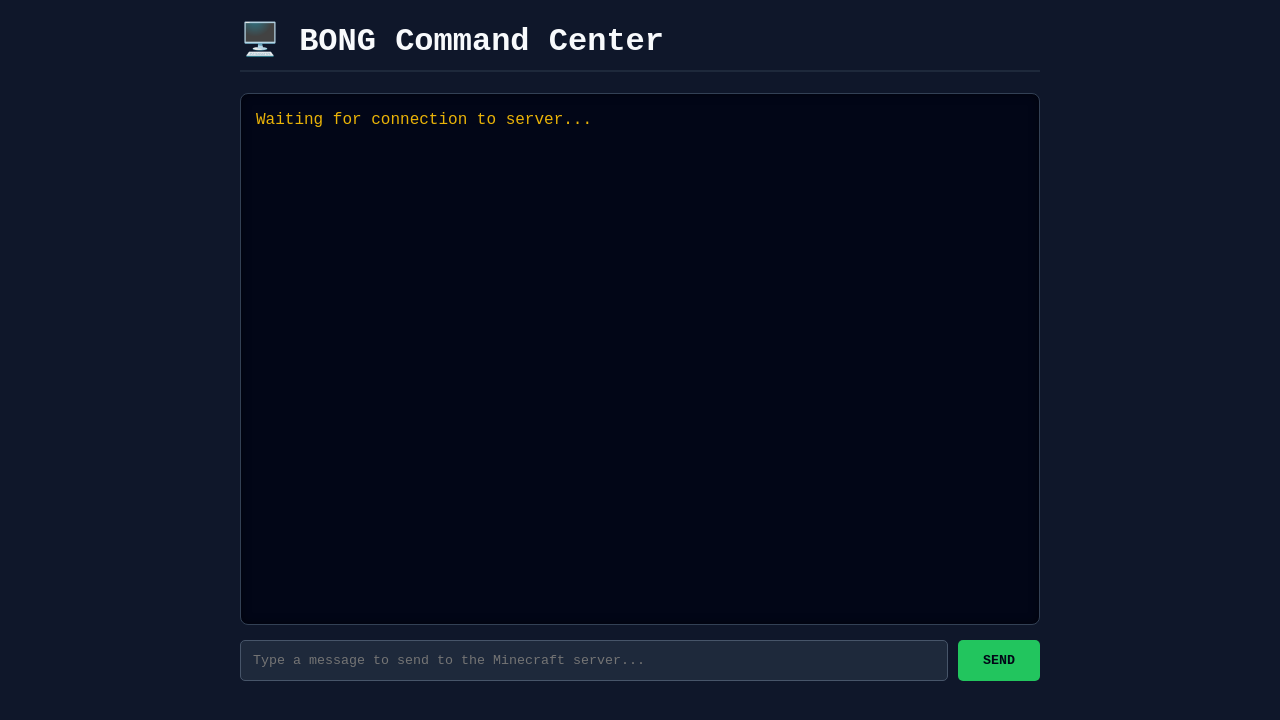
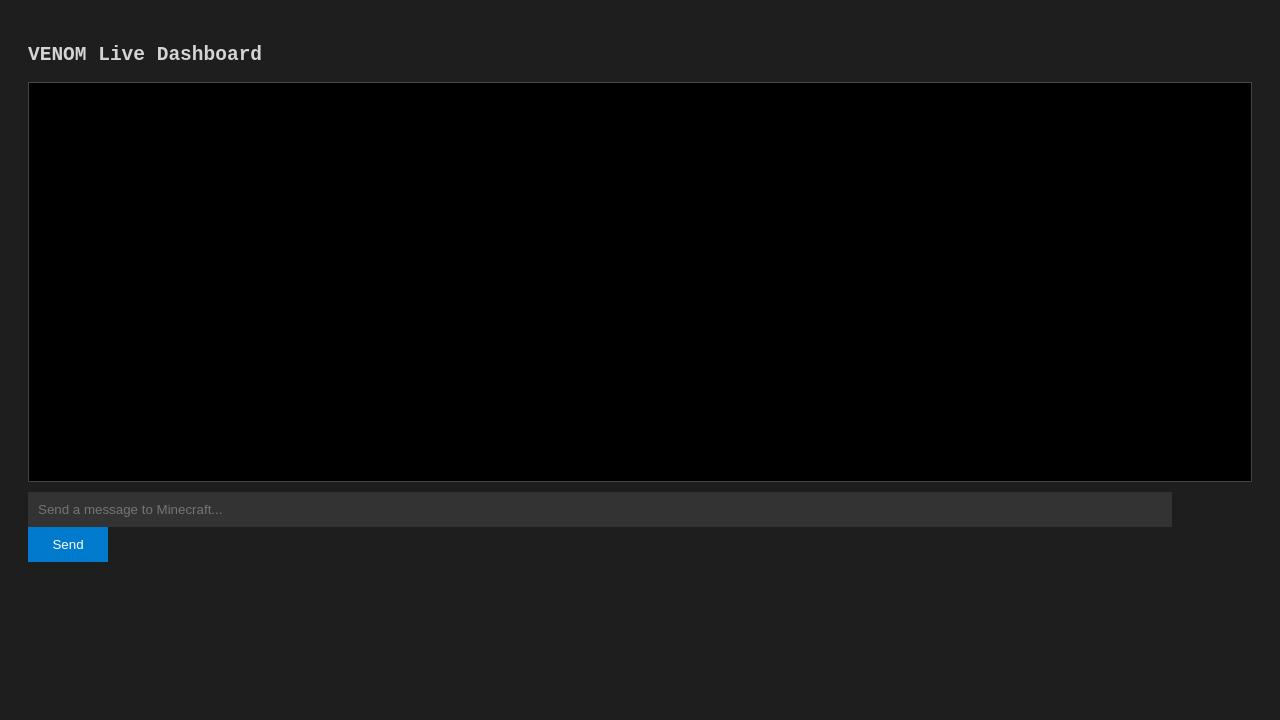
Before and after one commit to diksithytt/Bong-server-, a website: page public/index.html in a window 1280 px wide. Drawn offline with nearby package versions, Linux system fonts and the light colour scheme; no server answers.

Commit message:
added complete web dashboard and bot

```diff
--- a/package.json
+++ b/package.json
@@ -7,8 +7,8 @@
     "start": "node server.js"
   },
   "dependencies": {
-    "express": "^4.18.2",
-    "mineflayer": "^4.20.1",
-    "socket.io": "^4.7.2"
+    "express": "^4.22.2",
+    "mineflayer": "^4.37.1",
+    "socket.io": "^4.8.3"
   }
 }
--- a/public/index.html
+++ b/public/index.html
@@ -3,114 +3,50 @@
 <head>
     <meta charset="UTF-8">
     <meta name="viewport" content="width=device-width, initial-scale=1.0">
-    <title>BONG Bot Command Center</title>
+    <title>Mineflayer Live Dashboard</title>
+    <script src="/socket.io/socket.io.js"></script>
     <style>
-        body {
-            background-color: #0f172a;
-            color: #22c55e;
-            font-family: 'Courier New', Courier, monospace;
-            padding: 20px;
-            margin: 0;
-        }
-        h1 {
-            border-bottom: 2px solid #1e293b;
-            padding-bottom: 10px;
-            margin-top: 0;
-            color: #f8fafc;
-        }
-        #chat-container {
-            display: flex;
-            flex-direction: column;
-            max-width: 800px;
-            margin: 0 auto;
-        }
-        #chat-box {
-            background: #020617;
-            height: 500px;
-            overflow-y: auto;
-            padding: 15px;
-            border: 1px solid #334155;
-            border-radius: 8px;
-            margin-bottom: 15px;
-            box-shadow: inset 0 0 10px rgba(0,0,0,0.5);
-        }
-        .msg { margin-bottom: 5px; line-height: 1.4; word-wrap: break-word; }
-        .sys-msg { color: #eab308; } /* Yellow for system alerts */
-        .mc-msg { color: #f8fafc; }  /* White for standard Minecraft chat */
-
-        #chat-form {
-            display: flex;
-            gap: 10px;
-        }
-        #chat-input {
-            flex-grow: 1;
-            padding: 12px;
-            background: #1e293b;
-            color: #f8fafc;
-            border: 1px solid #475569;
-            border-radius: 5px;
-            font-family: inherit;
-        }
-        #chat-input:focus { outline: none; border-color: #3b82f6; }
-
-        button {
-            padding: 12px 25px;
-            background: #22c55e;
-            color: #020617;
-            border: none;
-            border-radius: 5px;
-            cursor: pointer;
-            font-weight: bold;
-            font-family: inherit;
-            transition: background 0.2s;
-        }
-        button:hover { background: #16a34a; }
+        body { font-family: monospace; background: #1e1e1e; color: #d4d4d4; padding: 20px; }
+        #chat-box { width: 100%; height: 400px; background: #000; overflow-y: auto; padding: 10px; box-sizing: border-box; border: 1px solid #444; margin-bottom: 10px;}
+        .sys { color: #f39c12; }
+        .mc { color: #fff; }
+        input[type="text"] { width: calc(100% - 100px); padding: 10px; background: #333; color: white; border: none; }
+        button { width: 80px; padding: 10px; background: #007acc; color: white; border: none; cursor: pointer; }
+        button:hover { background: #005999; }
     </style>
 </head>
 <body>
 
-    <div id="chat-container">
-        <h1>🖥️ BONG Command Center</h1>
+    <h2>VENOM Live Dashboard</h2>
 
-        <div id="chat-box">
-            <div class="msg sys-msg">Waiting for connection to server...</div>
-        </div>
+    <div id="chat-box"></div>
 
-        <form id="chat-form">
-            <input type="text" id="chat-input" placeholder="Type a message to send to the Minecraft server..." autocomplete="off" required>
-            <button type="submit">SEND</button>
-        </form>
-    </div>
+    <form id="chat-form">
+        <input type="text" id="chat-input" placeholder="Send a message to Minecraft..." autocomplete="off" required>
+        <button type="submit">Send</button>
+    </form>
 
-    <script src="/socket.io/socket.io.js"></script>
     <script>
         const socket = io();
         const chatBox = document.getElementById('chat-box');
-        const chatForm = document.getElementById('chat-form');
-        const chatInput = document.getElementById('chat-input');
+        const form = document.getElementById('chat-form');
+        const input = document.getElementById('chat-input');
 
-        function appendMessage(text, className) {
+        function addMessage(text, type) {
             const div = document.createElement('div');
-            div.className = `msg ${className}`;
+            div.className = type;
             div.textContent = text;
             chatBox.appendChild(div);
-            // Auto-scroll to the very bottom whenever a new message arrives
             chatBox.scrollTop = chatBox.scrollHeight;
         }
 
-        // Listen for System Updates
-        socket.on('sysLog', (msg) => appendMessage(msg, 'sys-msg'));
+        socket.on('sysLog', (msg) => { addMessage(msg, 'sys'); });
+        socket.on('mcChat', (msg) => { addMessage(msg, 'mc'); });
 
-        // Listen for Minecraft Chat
-        socket.on('mcChat', (msg) => appendMessage(msg, 'mc-msg'));
-
-        // Send your text input to the Minecraft server
-        chatForm.addEventListener('submit', (e) => {
+        form.addEventListener('submit', (e) => {
             e.preventDefault();
-            const msg = chatInput.value;
-            socket.emit('sendChat', msg);
-            appendMessage(`[DASHBOARD]: ${msg}`, 'sys-msg');
-            chatInput.value = ''; // Clear the text box
+            socket.emit('sendChat', input.value);
+            input.value = '';
         });
     </script>
 </body>
```
Also changed, not shown: server.js (+1 -8 lines), 1 other file.
